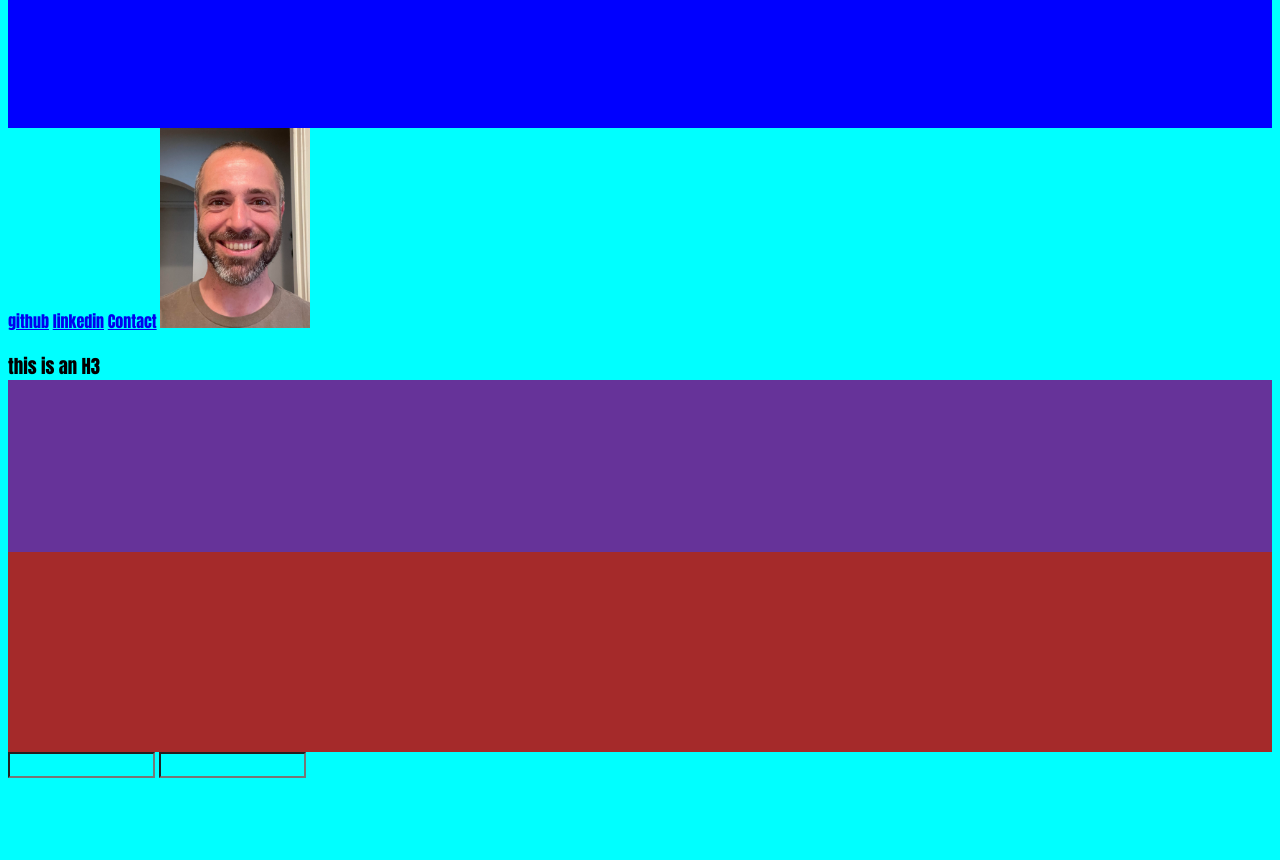
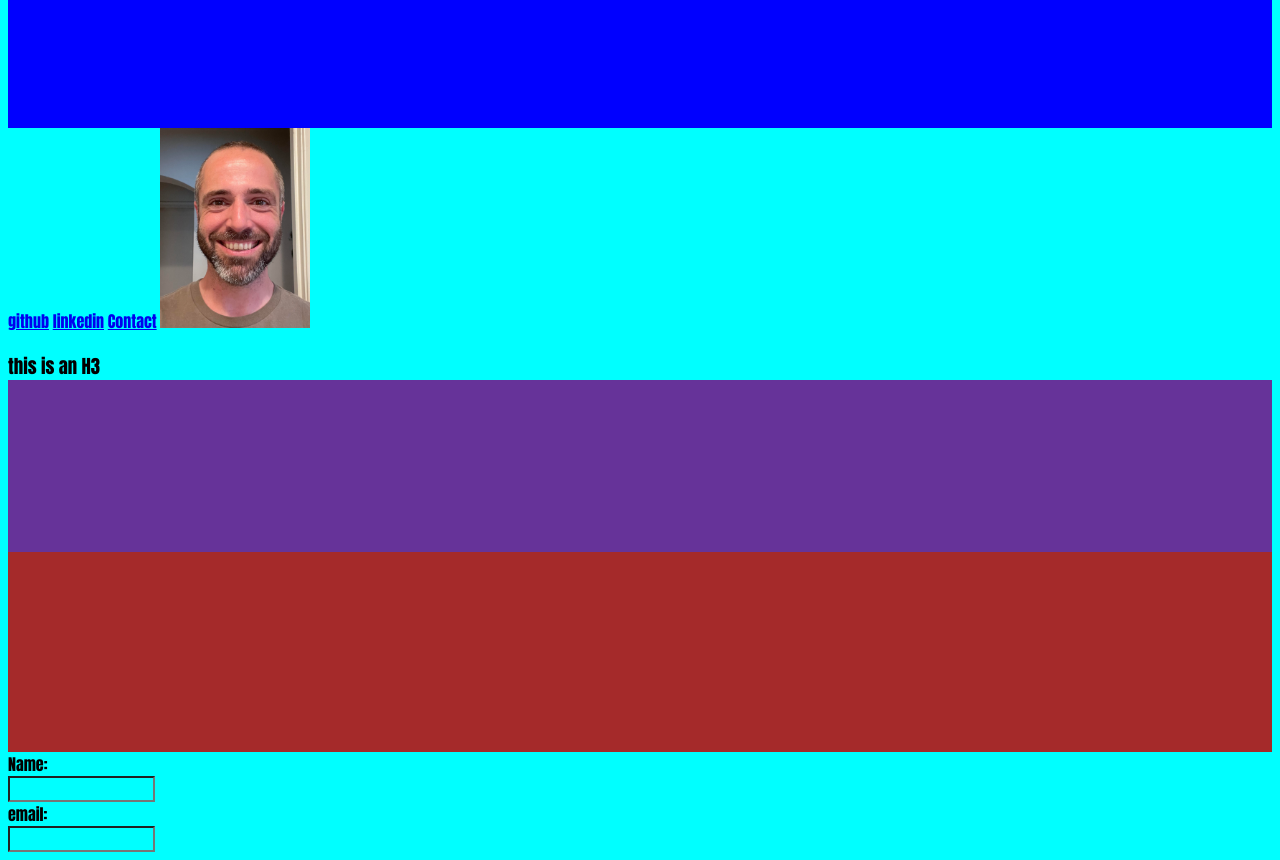
Before and after one commit to mseaman26/mini-project, a plain HTML site: page index.html in a window 1280 px wide. Shown: the part 92-952 px from the top of the page. Before the commit the page ends 878 px from the top, so only its background shows below. Drawn offline with Linux system fonts and the light colour scheme.

Commit message:
updated the input section to include better labels and a submit button

```diff
--- a/index.html
+++ b/index.html
@@ -26,9 +26,14 @@
         <section class="section" id="section3"></section>
     </main>
     <nav>
+        <form>
+            <label for="name">Name:</label><br>
+            <input type="text" id="name" name="name"><br>
+            <label for="email">email:</label><br>
+            <input type="text" id="email" name="email">
+          </form>
 
-        <input id="input" name="name" type="text">
-        <input type="text" email>
+
     </nav>
     <footer class="myfooter"></footer>
 </body>
```
